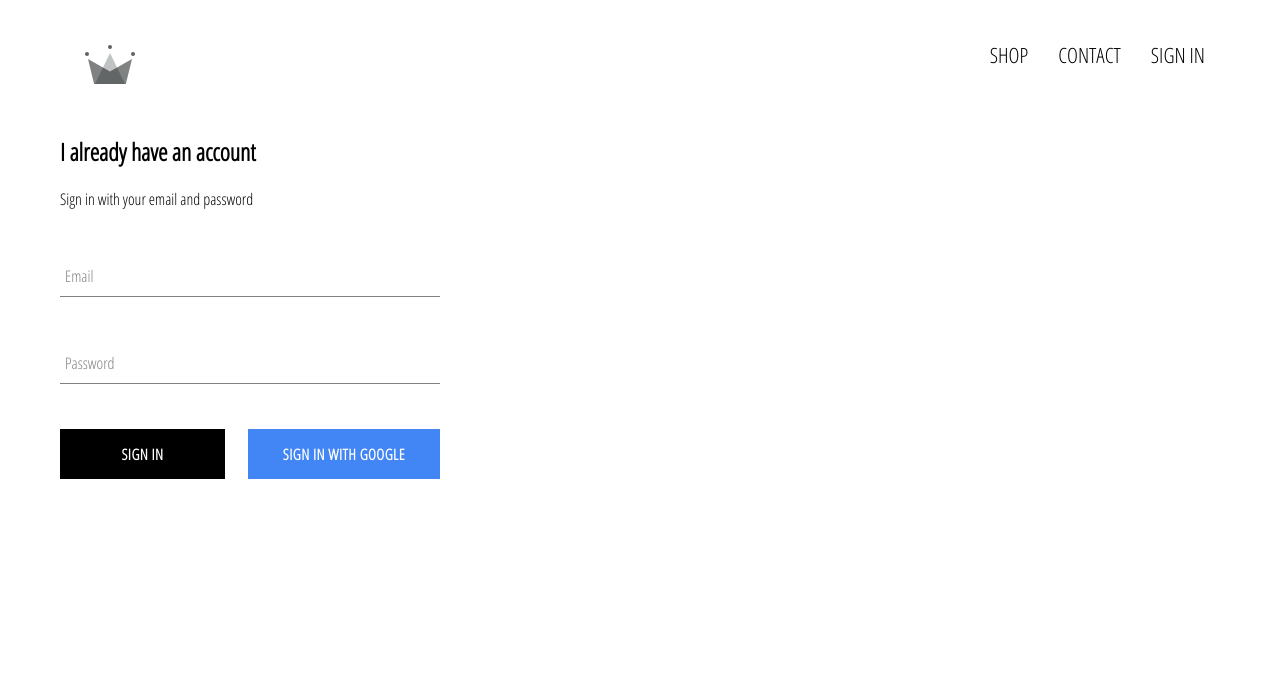
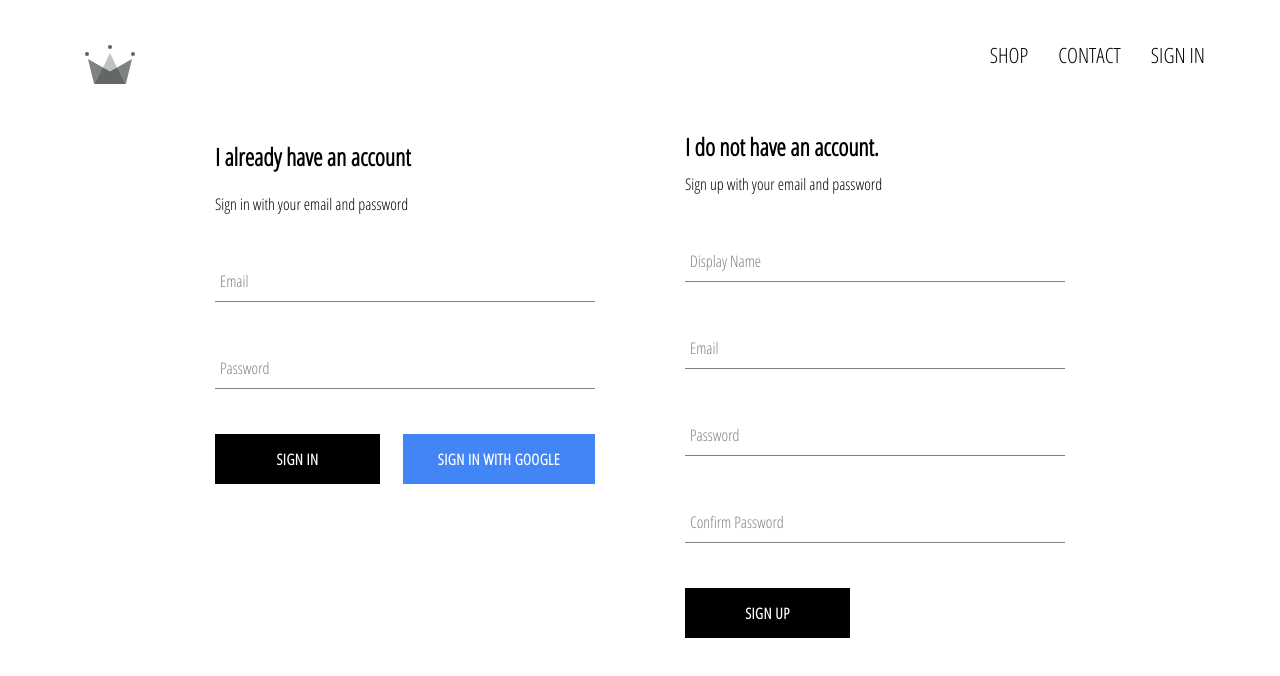
Before and after one commit to Wetterbericht/crwn-clothing, a React (Create React App) app: page /signin in a window 1280 px wide. Shown: the top 676 px of the page. Built offline with nearby package versions, Linux system fonts and the light colour scheme; no server answers.

Commit message:
Created the sign up component with firebase.

```diff
--- a/src/App.js
+++ b/src/App.js
@@ -5,7 +5,7 @@
 import ShopPage from "./pages/shop/shop.component";
 import Header from "./components/header-component/header.component";
 import SignInAndSignUpPage from "./pages/sign-in-and-sign-up/sign-in-and-sign-up.component";
-import {auth} from "./firebase/firebase.utils";
+import {auth, createUserProfileDocument} from "./firebase/firebase.utils";
 
 class App extends React.Component {
 
@@ -16,8 +16,21 @@
     unsubscribeFromAuth;
 
     componentDidMount() {
-        this.unsubscribeFromAuth = auth.onAuthStateChanged(user => {
-            this.setState({currentUser: user});
+        this.unsubscribeFromAuth = auth.onAuthStateChanged(async userAuth => {
+            if (userAuth) {
+                const userRef = await createUserProfileDocument(userAuth);
+
+                userRef.onSnapshot(snapshot => {
+                    this.setState({
+                        currentUser: {
+                            id: snapshot.id,
+                            ...snapshot.data()
+                        }
+                    })
+                })
+            } else {
+                this.setState({currentUser: null})
+            }
         })
     }
 
@@ -29,7 +42,7 @@
     render() {
         return (
             <div>
-                <Header currentUser={this.state.currentUser} />
+                <Header currentUser={this.state.currentUser}/>
                 <Switch>
                     <Route exact path="/" component={HomePage}/>
                     <Route exact path="/shop" component={ShopPage}/>
--- /dev/null
+++ b/src/components/sign-up/sign-up.component.jsx
@@ -0,0 +1,69 @@
+import React, {Component} from 'react';
+
+import './sign-up.styles.scss'
+import FormInput from "../form-input/form-input.component";
+import CustomButton from "../custom-button/custom-button.component";
+import {auth, createUserProfileDocument} from "../../firebase/firebase.utils";
+
+class SignUp extends Component {
+
+    state = {
+        displayName: "",
+        email: "",
+        password: "",
+        confirmPassword: ""
+    };
+
+    handleChange = event => {
+        const {value, name} = event.target;
+
+        this.setState({[name]: value})
+    };
+
+    handleSubmit = async event => {
+        event.preventDefault();
+
+        const {displayName, email, password, confirmPassword} = this.state;
+        if (password !== confirmPassword) {
+            alert("passwords don't match");
+            return;
+        }
+        try {
+
+            const {user} = await auth.createUserWithEmailAndPassword(email, password);
+            await createUserProfileDocument(user, {displayName});
+            this.setState({
+                displayName: "",
+                email: "",
+                password: "",
+                confirmPassword: ""
+            })
+
+        } catch (error) {
+            console.error(error);
+        }
+    };
+
+    render() {
+        const {displayName, email, password, confirmPassword} = this.state;
+        return (
+            <div className='sign-up'>
+                <h2 className='title'>I do not have an account.</h2>
+                <span>Sign up with your email and password</span>
+                <form className='sign-up-form' onSubmit={this.handleSubmit}>
+                    <FormInput type='text' name='displayName' value={displayName} handleChange={this.handleChange}
+                               label='Display Name' required/>
+                    <FormInput type='email' name='email' value={email} handleChange={this.handleChange} label='Email'
+                               required/>
+                    <FormInput type='password' name='password' value={password} handleChange={this.handleChange}
+                               label='Password' required/>
+                    <FormInput type='password' name='confirmPassword' value={confirmPassword}
+                               handleChange={this.handleChange} label='Confirm Password' required/>
+                    <CustomButton type='submit'>SIGN UP</CustomButton>
+                </form>
+            </div>
+        );
+    }
+}
+
+export default SignUp;
--- /dev/null
+++ b/src/components/sign-up/sign-up.styles.scss
@@ -0,0 +1,9 @@
+.sign-up {
+  display: flex;
+  flex-direction: column;
+  width: 380px;
+
+  .title {
+    margin: 10px 0;
+  }
+}
--- a/src/firebase/firebase.utils.js
+++ b/src/firebase/firebase.utils.js
@@ -13,13 +13,35 @@
     measurementId: "G-64N3F76T1Z"
 };
 
+export const createUserProfileDocument = async (userAuth, additionalData) => {
+    if (!userAuth) return;
+    const userRef = firestore.doc(`users/${userAuth.uid}`);
+    const snapshot = await userRef.get();
+    if (!snapshot.exists) {
+        const { displayName, email } = userAuth;
+        const createdAt = new Date();
+
+        try {
+            await userRef.set({
+               displayName,
+               email,
+               createdAt,
+               ...additionalData
+            });
+        } catch (err) {
+            console.log('error creating user', err.message)
+        }
+    }
+    return userRef;
+};
+
 firebase.initializeApp(config);
 
 export const auth = firebase.auth();
 export const firestore = firebase.firestore();
 
 const provider = new firebase.auth.GoogleAuthProvider();
-provider.setCustomParameters({ prompt: 'select_account' });
+provider.setCustomParameters({prompt: 'select_account'});
 export const signInWithGoogle = () => auth.signInWithPopup(provider);
 
 export default firebase;
--- a/src/pages/sign-in-and-sign-up/sign-in-and-sign-up.component.jsx
+++ b/src/pages/sign-in-and-sign-up/sign-in-and-sign-up.component.jsx
@@ -1,10 +1,12 @@
 import React from 'react';
 import SignIn from "../../components/sign-in/sign-in.component";
 import './sign-in-and-sign-up.styles.scss'
+import SignUp from "../../components/sign-up/sign-up.component";
 
 const SignInAndSignUpPage = () => (
     <div className='sign-in-and-sign-up'>
         <SignIn />
+        <SignUp />
     </div>
 );
 
--- a/src/pages/sign-in-and-sign-up/sign-in-and-sign-up.styles.scss
+++ b/src/pages/sign-in-and-sign-up/sign-in-and-sign-up.styles.scss
@@ -0,0 +1,6 @@
+.sign-in-and-sign-up {
+  display: flex;
+  margin: 30px auto;
+  justify-content: space-between;
+  width: 850px;
+}
```
